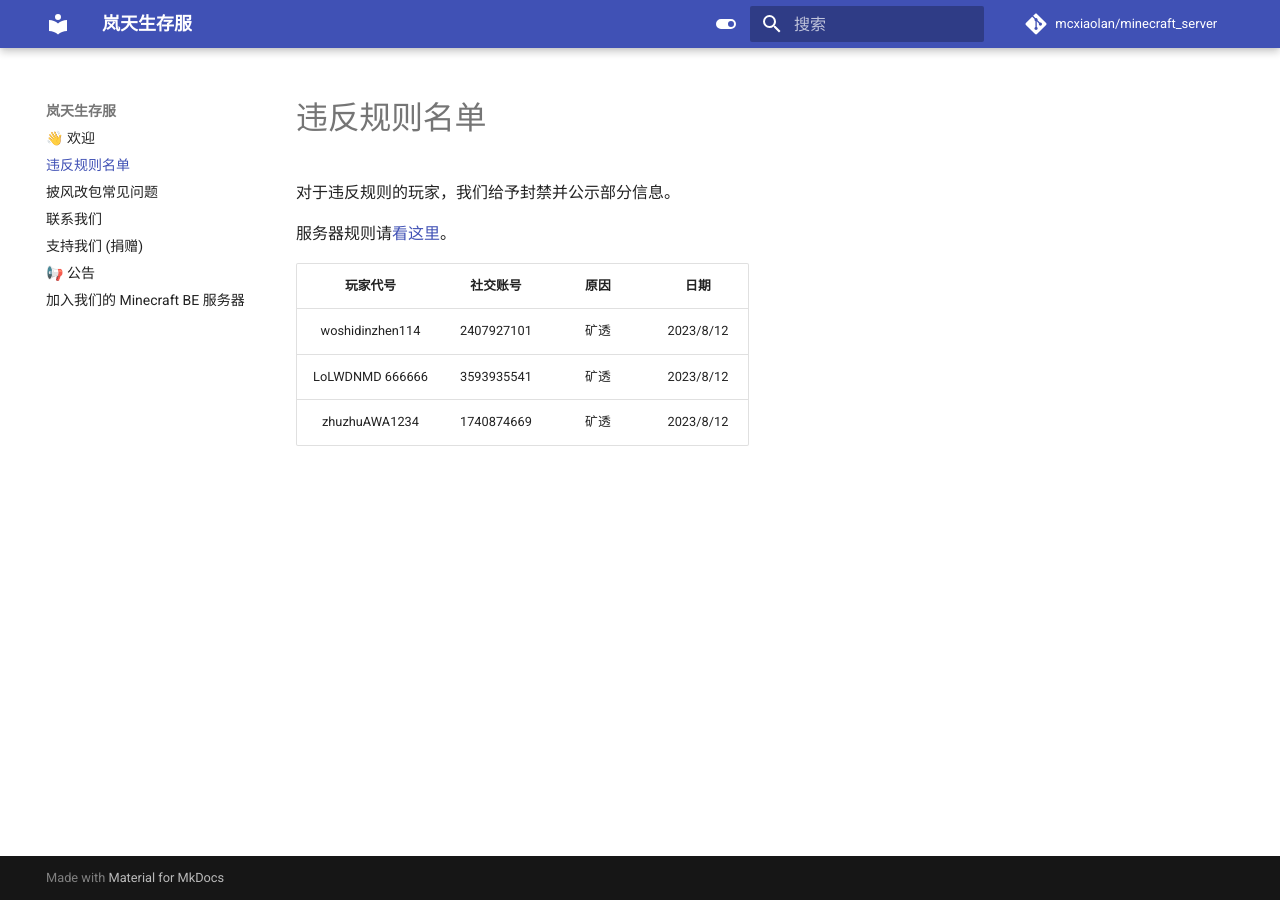
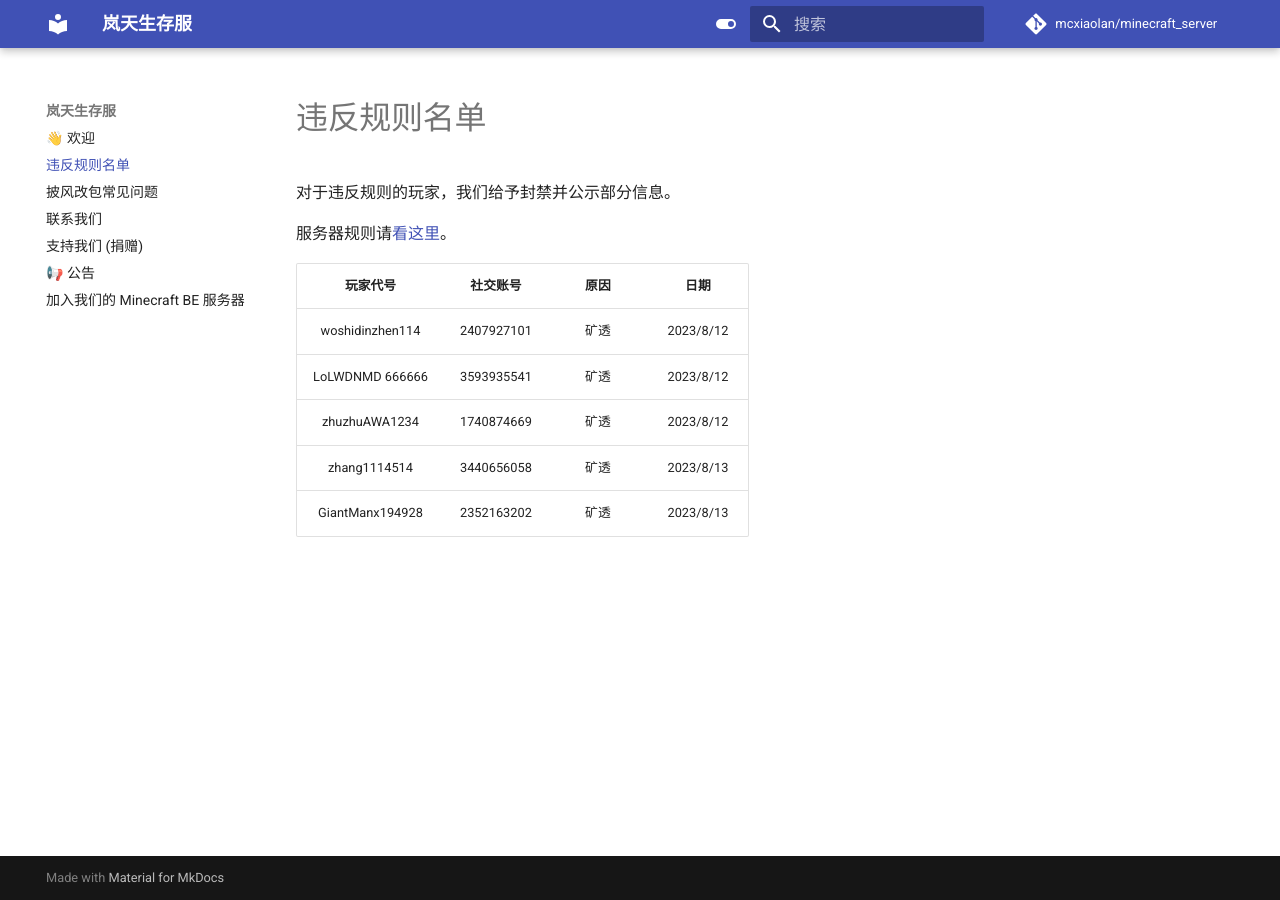
Before and after one commit to mcxiaolan/minecraft_server, an MkDocs documentation site: the page built from docs/blacklist.md, in a window 1280 px wide. Built offline with MkDocs 1.6.1 and Material for MkDocs 9.7.7, drawn with Linux system fonts in a browser that asks for light colours; comment, search, counter and statistics services are not loaded.

Commit message:
更新违规名单

```diff
--- a/docs/blacklist.md
+++ b/docs/blacklist.md
@@ -8,3 +8,5 @@
 | woshidinzhen114 | 2407927101 | 矿透 | 2023/8/12 |
 | LoLWDNMD 666666 | 3593935541 | 矿透 | 2023/8/12 |
 | zhuzhuAWA1234 | 1740874669 | 矿透 | 2023/8/12 |
+| zhang1114514 | 3440656058 | 矿透 | 2023/8/13 |
+| GiantManx194928 | 2352163202 | 矿透 | 2023/8/13 |
```
